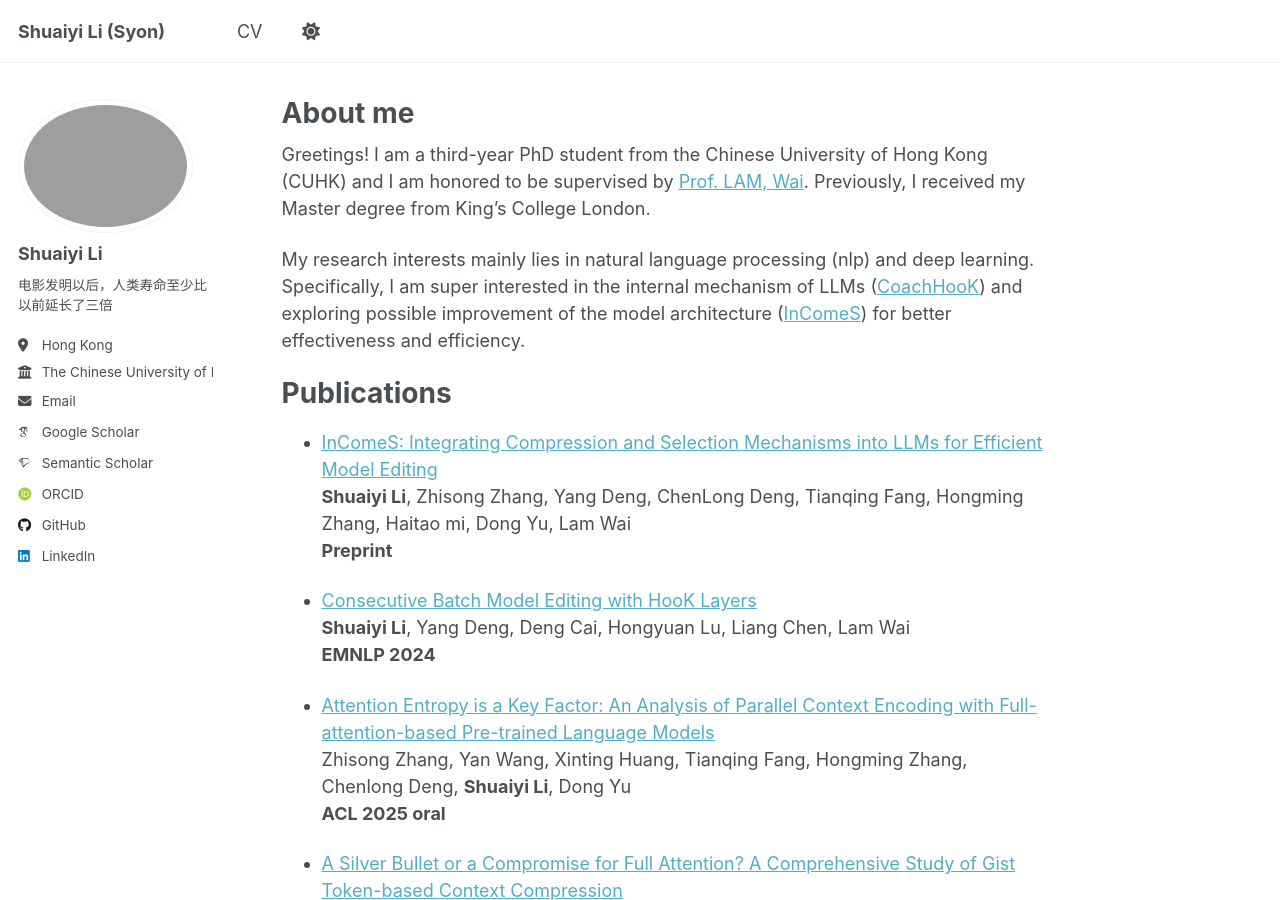
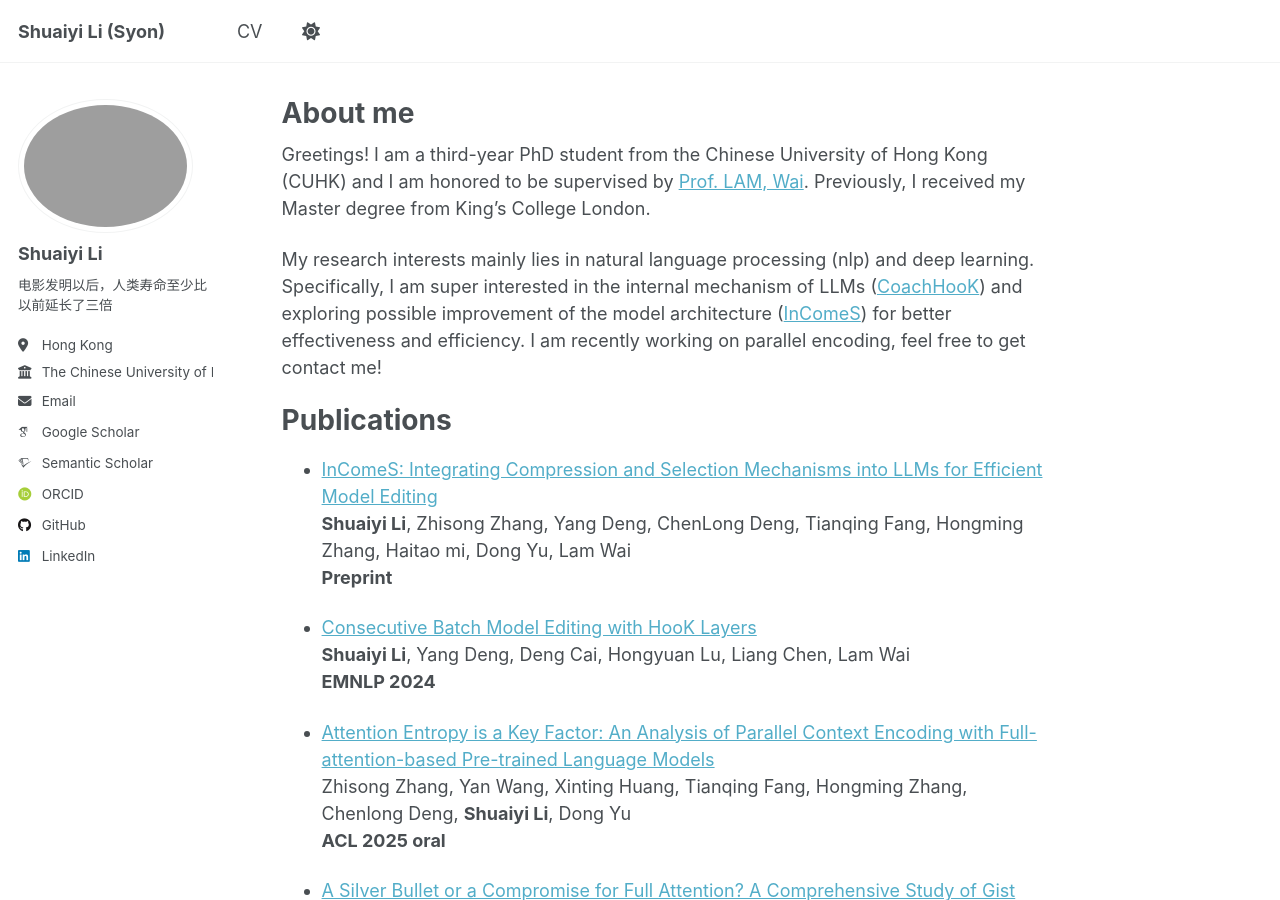
Before and after one commit to Syon-Li/Syon-Li.github.io, a Jekyll site: the page built from _pages/about.md, in a window 1280 px wide and 900 px high. Built offline with Jekyll 4.4.1, drawn with Linux system fonts in a browser that asks for light colours; some web fonts are replaced; a script that is not in the unit is left out.

Commit message:
Update about.md

```diff
--- a/_pages/about.md
+++ b/_pages/about.md
@@ -9,7 +9,7 @@ redirect_from:
 
 Greetings! I am a third-year PhD student from the Chinese University of Hong Kong (CUHK) and I am honored to be supervised by [Prof. LAM, Wai](https://www.se.cuhk.edu.hk/people/academic-staff/prof-lam-wai/). Previously, I received my Master degree from King's College London.
 
-My research interests mainly lies in natural language processing (nlp) and deep learning. Specifically, I am super interested in the internal mechanism of LLMs ([CoachHooK](https://aclanthology.org/2024.emnlp-main.765/)) and exploring possible improvement of the model architecture ([InComeS](https://arxiv.org/pdf/2505.22156)) for better effectiveness and efficiency.
+My research interests mainly lies in natural language processing (nlp) and deep learning. Specifically, I am super interested in the internal mechanism of LLMs ([CoachHooK](https://aclanthology.org/2024.emnlp-main.765/)) and exploring possible improvement of the model architecture ([InComeS](https://arxiv.org/pdf/2505.22156)) for better effectiveness and efficiency. I am recently working on parallel encoding, feel free to get contact me!
 
 
 
```
